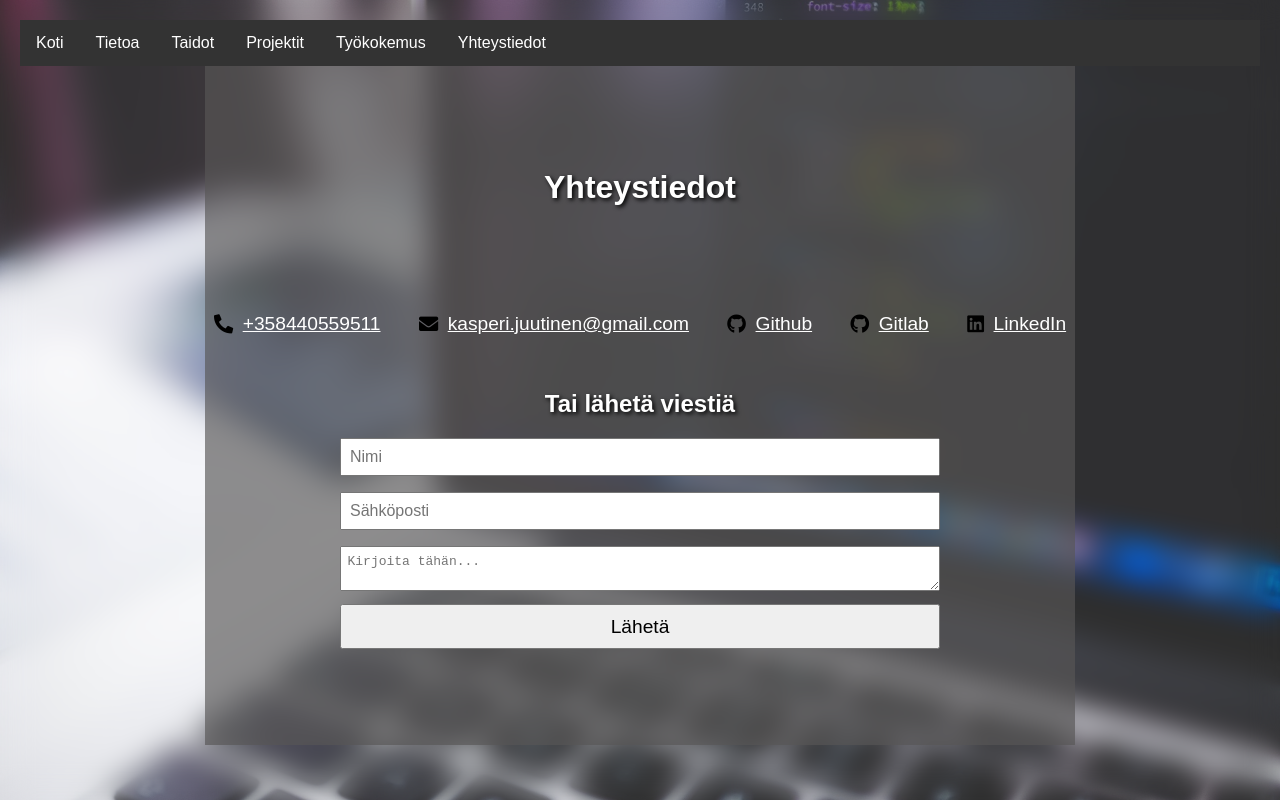
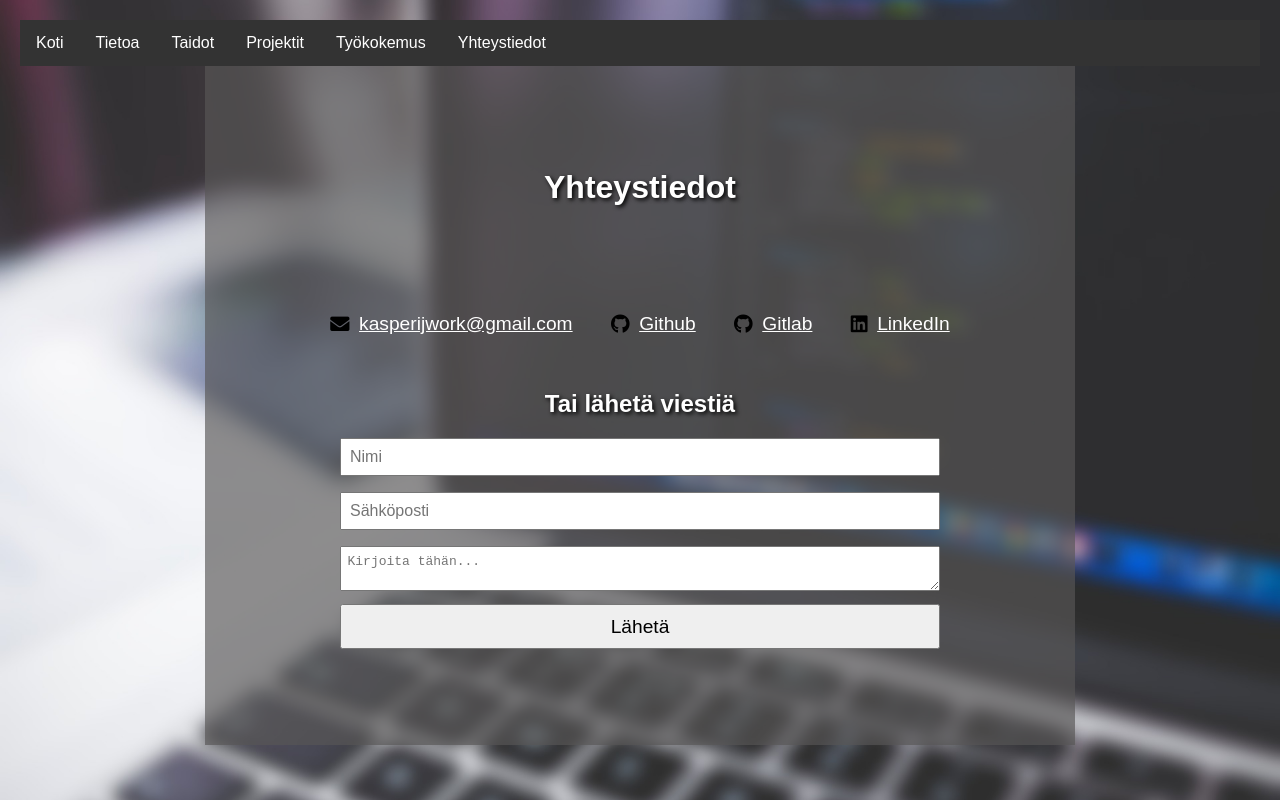
Before and after one commit to Ka55u/WebsitePortfolio, a React (Create React App) app: page /contact in a window 1280 px wide. Built offline with nearby package versions, Linux system fonts and the light colour scheme.

Commit message:
Background and contact info update

```diff
--- a/package.json
+++ b/package.json
@@ -39,5 +39,8 @@
       "last 1 firefox version",
       "last 1 safari version"
     ]
+  },
+  "devDependencies": {
+    "@babel/plugin-proposal-private-property-in-object": "^7.21.11"
   }
 }
--- a/src/App.js
+++ b/src/App.js
@@ -2,7 +2,7 @@
   import { BrowserRouter as Router, Route, Routes } from 'react-router-dom';
   import Navbar from './components/Navbar';
   import Home from './Home';
-  import About from './About'; // Don't forget to create these components
+  import About from './About';
   import Skills from './Skills';
   import Projects from './Projects';
   import Experience from './Experience';
--- a/src/App.module.css
+++ b/src/App.module.css
@@ -4,13 +4,17 @@
 }
 
 body {
+    margin: 0;
+    overflow-x: hidden;
     background-image: url('./images/home_bg.jpg');
-    background-repeat: repeat;
+    background-repeat: no-repeat;
     background-size: cover;
     background-position: center;
-    margin: 0;
-    backdrop-filter: blur(15px);
+    background-attachment: fixed;
+    height: 100%;
+    width: 100%;
 }
+
 
 nav ul {
     list-style-type: none;
--- a/src/Contact.js
+++ b/src/Contact.js
@@ -30,12 +30,8 @@ const Contact = () => {
             <h1>Yhteystiedot</h1>
             <div className={styles.contactInfo}>
                 <div className={styles.contactItem}>
-                    <i className="fas fa-phone-alt"></i>
-                    <a href="tel:+358440559511">+358440559511</a>
-                </div>
-                <div className={styles.contactItem}>
                     <i className="fas fa-envelope"></i>
-                    <a href="mailto:kasperi.juutinen@gmail.com">kasperi.juutinen@gmail.com</a>
+                    <a href="mailto:kasperijwork@gmail.com">kasperijwork@gmail.com</a>
                 </div>
                 <div className={styles.contactItem}>
                     <i className="fab fa-github"></i>
```
Also changed, not shown: src/images/home_bg.jpg, 1 other file (tests, documents, lock files or other folders).
